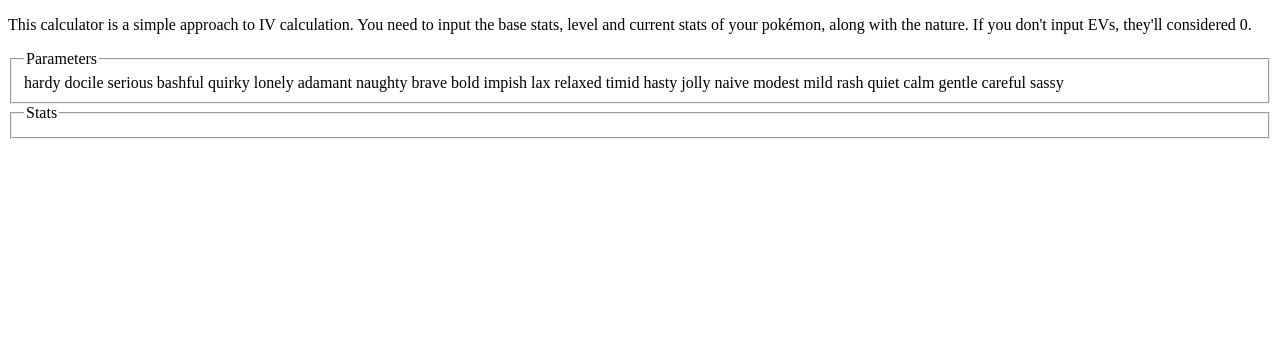
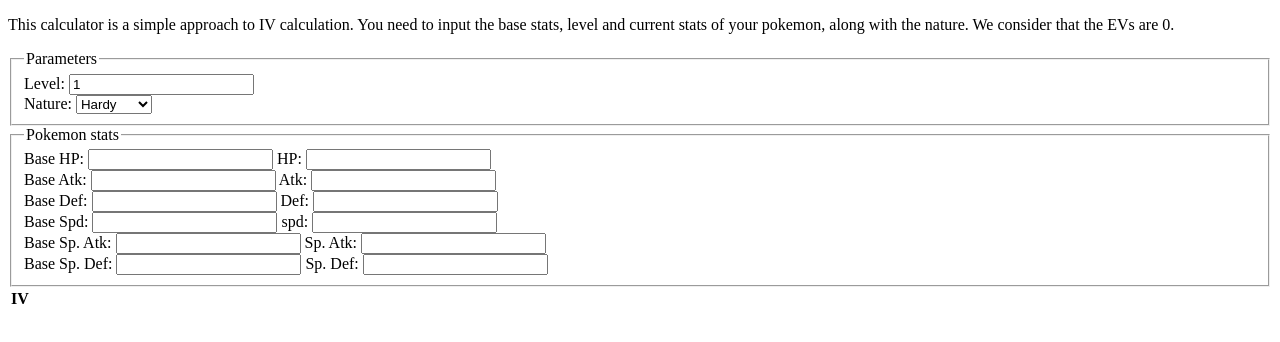
Before and after one commit to agarie/ivCalc, a plain HTML site: page index.html in a window 1280 px wide. Drawn offline with Linux system fonts and the light colour scheme.

Commit message:
UI almost completed :)

```diff
--- a/index.html
+++ b/index.html
@@ -4,45 +4,65 @@
 	<title>IV Calculator | by Carlos Agarie</title>
 </head>
 <body>
-	<p>This calculator is a simple approach to IV calculation. You need to input the base stats, level and current stats of your pokémon, along with the nature. If you don't input EVs, they'll considered 0.</p>
+	<p>This calculator is a simple approach to IV calculation. You need to input the base stats, level and current stats of your pokemon, along with the nature. We consider that the EVs are 0.</p>
 	<!-- I'll need every stat, level, EVs -->
 	<div id="parameters">
 		<form id="ivCalc">
 			<fieldset>
 				<legend>Parameters</legend>
-
-				hardy
-				docile
-				serious
-				bashful
-				quirky
-				lonely
-				adamant
-				naughty
-				brave
-				bold
-				impish
-				lax
-				relaxed
-				timid
-				hasty
-				jolly
-				naive
-				modest
-				mild
-				rash
-				quiet
-				calm
-				gentle
-				careful
-				sassy
-
+				<label for="level">Level:</label> <input type="text" name="level" value="1" /><br />
+				<label for="nature">Nature:</label>
+					<select name="nature">
+						<option value="Hardy">Hardy</option>
+						<option value="docile">Docile</option>
+						<option value="serious">Serious</option>
+						<option value="bashful">Bashful</option>
+						<option value="quirky">Quirky</option>
+						<option value="lonely">Lonely</option>
+						<option value="adamant">Adamant</option>
+						<option value="naughty">Naughty</option>
+						<option value="brave">Brave</option>
+						<option value="bold">Bold</option>
+						<option value="impish">Impish</option>
+						<option value="lax">Lax</option>
+						<option value="relaxed">Relaxed</option>
+						<option value="timid">Timid</option>
+						<option value="hasty">Hasty</option>
+						<option value="jolly">Jolly</option>
+						<option value="naive">Naive</option>
+						<option value="modest">Modest</option>
+						<option value="mild">Mild</option>
+						<option value="rash">Rash</option>
+						<option value="quiet">Quiet</option>
+						<option value="calm">Calm</option>
+						<option value="gentle">Gentle</option>
+						<option value="careful">Careful</option>
+						<option value="sassy">Sassy</option>
+				</select>
 			</fieldset>
 
 			<fieldset>
-				<legend>Stats</legend>
+				<legend>Pokemon stats</legend>
+				<label for="hpBaseStat">Base HP:</label> <input type="text" name="hpBaseStat" />
+				<label for="hp">HP:</label> <input type="text" name="hp" /><br />
+				<label for="atkBaseStat">Base Atk:</label> <input type="text" name="atkBaseStat" />
+				<label for="atk">Atk:</label> <input type="text" name="atk" /><br />
+				<label for="defBaseStat">Base Def:</label> <input type="text" name="defBaseStat" />
+				<label for="def">Def:</label> <input type="text" name="def" /><br />
+				<label for="spdBaseStat">Base Spd:</label> <input type="text" name="spdBaseStat" />
+				<label for="spd">spd:</label> <input type="text" name="spd" /><br />
+				<label for="spatkBaseStat">Base Sp. Atk:</label> <input type="text" name="spatkBaseStat" />
+				<label for="spdef">Sp. Atk:</label> <input type="text" name="spatk" /><br />
+				<label for="spdefBaseStat">Base Sp. Def:</label> <input type="text" name="spdefBaseStat" />
+				<label for="spatk">Sp. Def:</label> <input type="text" name="spdef" /><br />
 			</fieldset>
 		</form>
+	</div>
+
+	<div id="outputIvs">
+		<table>
+			<th>IV</th>
+
 	</div>
 
 	<script type="text/javascript" src="lib/jquery-1.6.2.min.js"></script>
--- a/src/ivcalc.js
+++ b/src/ivcalc.js
@@ -2,20 +2,119 @@
 // ivCalc : A JavaScript Implementation of the IV calculation from the Pokémon Games
 //
 
-/*
-We need to get the stats and EVs from the UI, get the base stats from the database (currently from the UI)
-and reverse-calculate the IVs
+//
+// The object stats has the information from the UI, making it acessible to the calculator.
+// Its variables are:
+// - level
+// - nature
+// - hp
+// - atk
+// - def
+// - spd
+// - spatk
+// - spdef
+// - hpBaseStat
+// - atkBaseStat
+// - defBaseStat
+// - spdBaseStat
+// - spatkBaseStat
+// - spdefBaseStat
+//
 
-HP = ((2 * BaseStat + IV + (EV / 4)) * Level / 100 + Level + 10)
+"use strict";
 
-HP - 10 - Level = (2 * BaseStat + IV + (EV / 4)) * Level / 100
+//
+// A brute force method is being employed to find the IVs. We have a finite and very small set
+// of possible IVs, so it's no big deal in performance - but I hope it won't be used in more complex
+// programs.
+//
+// Methods
+// ivCalc.hpIvCalc(stats) : Generates an array with the possible IVs for the HP stat.
+// ivCalc.statIvCalc(stats, name) : Generates an array with the possible IVs for the stat selected
+// with the string "name".
+//
+var ivCalc = (function () {
 
-Stat = (((2 * BaseStat + IV + (EV / 4)) * Level / 100 + 5) * Nature)
-*/
+	//
+	// This function is the "inverse" of the HP calculation, which is a non-linear
+	// function itself. It returns an array with the possible IVs calculated.
+	// hp = (base_stat * 2 + iv + Math.floor(ev/4)) * (level/100)) + 10 + level
+	//
+	// @PARAM: stats.hp, stats.baseStat, stats.evs and stats.level
+	// @RETURN: possibleIvs = array with the possible values for the HP IV
+	//
+	var hpIvCalc = function (stats) {
+		var possibleIvs = [],
+			i = 0;
+
+		for (i = 0; i < 32; i += 1) {
+			stats.iv = i;
+
+			if (calcHp(stats) === stats.hp) {
+				possibleIvs.push(i);
+			}
+		}
+
+		return possibleIvs;
+	};
+
+	//
+	// This function is the "inverse" of the HP calculation, which is a non-linear
+	// function itself. It returns an array with the possible IVs calculated.
+	// stat = (base_stat * 2 + iv + Math.floor(ev/4)) * (level/100) + 5) * nature)
+	//
+	// @PARAM: type (atk, def, etc), stats.value, stats.baseStatValue,
+	// stats.evs, stats.nature and stats.level
+	// @RETURN: possibleIvs = array with the possible values for the IV
+	//
+	var statsIvCalc = function (stats, name) {
+		var possibleIvs = [],
+			i = 0;
+
+		for (i = 0; i < 32; i += 1) {
+			stats.iv = i;
+
+			if (calcStat(stats, name) === stats.value) {
+				possibleIvs.push(i);
+			}
+		}
+
+		return possibleIvs;
+	};
+
+	//
+	// This function is a simple implementation of the HP calculation formula.
+	//
+	var calcHp = function (stats) {
+		return (Math.floor(((stats.baseStat*2 + stats.iv)*stats.level)/100) + 10 + stats.level);
+	};
+
+	//
+	// This function calculates the "name" stat using the parameters found in the stats object.
+	// If "name" is not specified, it WON'T CONSIDER THE NATURE!
+	//
+	var calcStat = function (stats, name) {
+		if (typeof name === "string") {
+			return (Math.floor(((stats.baseStat * 2 + stats.iv)*stats.level)/100) + 5) * natures.multiplier(stats.nature, name);
+		}
+		else {
+			return (Math.floor(((stats.baseStat * 2 + stats.iv)*stats.level)/100) + 5);
+		}
+	};
+
+	return {
+		hpIvCalc : hpIvCalc,
+		statsIvCalc : statsIvCalc
+	};
+})(); // ivCalc
 
 //
 // natures is the object responsible for translating increases and decreases given the
 // nature's name.
+//
+// Methods
+// natures.multiplier(nature, name): Generates the stat multiplier for the given "name" stat;
+// use stat.nature!
 //
 var natures = (function () {
 	var info = {
@@ -135,85 +234,3 @@ var natures = (function () {
 	};
 
 })(); // natures
-
-var ivCalc = (function () {
-
-	//
-	// This function is the "inverse" of the HP calculation, which is a non-linear
-	// function itself. It returns an array with the possible IVs calculated.
-	// hp = (base_stat * 2 + iv + Math.floor(ev/4)) * (level/100)) + 10 + level
-	//
-	// A brute force method is being employed to find the IVs. We have a finite and very small set
-	// of possible IVs, so it's no big deal in performance - but I hope it won't be used in more complex
-	// programs.
-	//
-	// @PARAM: stats.hp, stats.baseStat, stats.evs and stats.level
-	// @RETURN: possibleIvs = array with the possible values for the HP IV
-	//
-	var hpIvCalc = function (stats) {
-		var possibleIvs = [],
-			evs = stats.evs || 0,
-			i = 0;
-
-		for (i = 0; i < 32; i += 1) {
-			stats.iv = i;
-
-			if (calcHp(stats) === stats.hp) {
-				possibleIvs.push(i);
-			}
-		}
-
-		return possibleIvs;
-	};
-
-	//
-	// This function is the "inverse" of the HP calculation, which is a non-linear
-	// function itself. It returns an array with the possible IVs calculated.
-	// stat = (base_stat * 2 + iv + Math.floor(ev/4)) * (level/100) + 5) * nature)
-	//
-	// A brute force method is being employed to find the IVs. We have a finite and very small set
-	// of possible IVs, so it's no big deal in performance - but I hope it won't be used in more complex
-	// programs.
-	//
-	// @PARAM: type (atk, def, etc), stats.value, stats.baseStatValue,
-	// stats.evs, stats.nature and stats.level
-	// @RETURN: possibleIvs = array with the possible values for the IV
-	//
-	var statsIvCalc = function (stats, type) {
-		var possibleIvs = [],
-			evs = stats.evs || 0,
-			name = type;
-			i = 0;
-
-		for (i = 0; i < 32; i += 1) {
-			stats.iv = i;
-
-			if (calcStat(stats, name) === stats.value) {
-				possibleIvs.push(i);
-			}
-		}
-
-		return possibleIvs;
-	};
-
-	var calcHp = function (stats) {
-		return (Math.floor(((stats.baseStat*2 + stats.iv + Math.floor(stats.evs/4))*stats.level)/100) + 10 + stats.level);
-	};
-
-	//
-	// name: atk, def, spd, spatk, spdef
-	//
-	var calcStat = function (stats, name) {
-		if (typeof name === "string") {
-			return (Math.floor(((stats.baseStat * 2 + stats.iv + Math.floor(stats.evs/4))*stats.level)/100) + 5) * natures.multiplier(stats.nature, name);
-		}
-		else {
-			return (Math.floor(((stats.baseStat * 2 + stats.iv + Math.floor(stats.evs/4))*stats.level)/100) + 5);
-		}
-	};
-
-	return {
-		hpIvCalc : hpIvCalc,
-		statsIvCalc : statsIvCalc
-	};
-})(); // ivCalc
```
